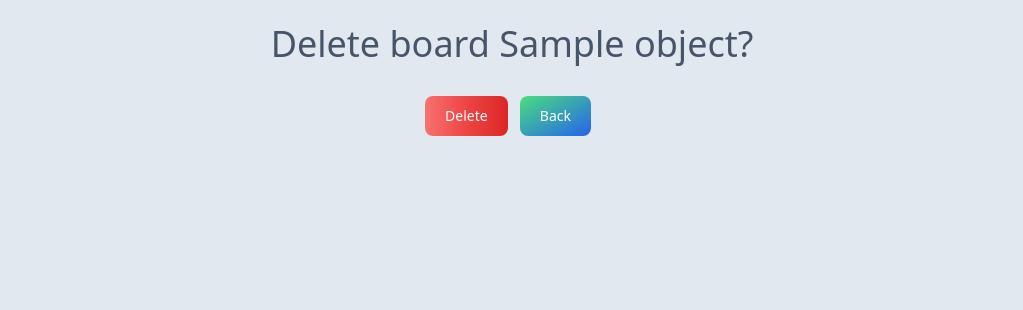
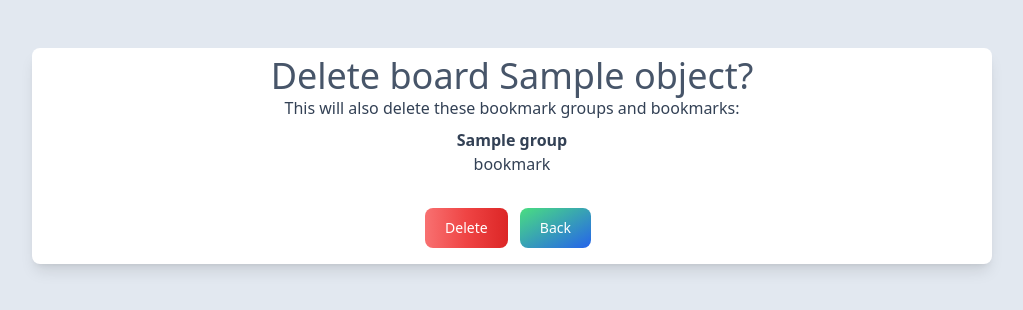
Before and after one commit to jakubstastka/django-personal-dashboard-startpage, a Django app: template page/templates/page/board_confirm_delete.html in a window 1280 px wide. Shown: the top 310 px of the page, without its empty margins (128-1151 px from the left). Run offline with Django 3.2, Linux system fonts and the light colour scheme; the template is opened without the code that fills it: most values are stand-ins (such as "Sample title", 1, 10 or a date in 2020); some libraries are stand-ins or nearby versions.

Commit message:
show bookmarkgroups and/or bookmarks when deleting board/bookmark group

```diff
--- a/page/templates/page/board_confirm_delete.html
+++ b/page/templates/page/board_confirm_delete.html
@@ -2,7 +2,25 @@
 {% block title %}Board{% endblock %}
 {% block content %}
 
-    <div class="text-4xl text-center text-slate-600 pt-6">Delete board {{ object.name }}?</div>
+<div class="mt-12 bg-white shadow-lg rounded-lg border-slate-600">
+    <div class="px-5 py-2">
+        <div class="text-center text-slate-700">
+            <div class="text-4xl text-center text-slate-600">Delete board {{ object.name }}?</div>
+            <div class="pb-2">This will also delete these bookmark groups and bookmarks:</div>
+            <div>
+                <ul>
+                {% for group in object.bookmark_groups.all %}
+                    <li class="font-bold">
+                    {{ group }}
+                    <ul>
+                        {% for bookmark in group.bookmarks.all %}
+                            <li class="font-normal">bookmark</li>
+                        {% endfor %}
+                    </ul>
+                    </li>
+                {% endfor %}
+                </ul>
+            </div>
                 <form method="post">
                     {% csrf_token %}
                     <div class="space-y-2 text-center pt-6">
@@ -12,4 +30,6 @@
                     </div>
                 </form>
             </div>
+    </div>
+</div>
 {% endblock %}
```
Also changed, not shown: page/templates/page/bookmarkgroup_confirm_delete.html (+14 -1 lines). Lines whose indentation alone changed are shown as unchanged.
